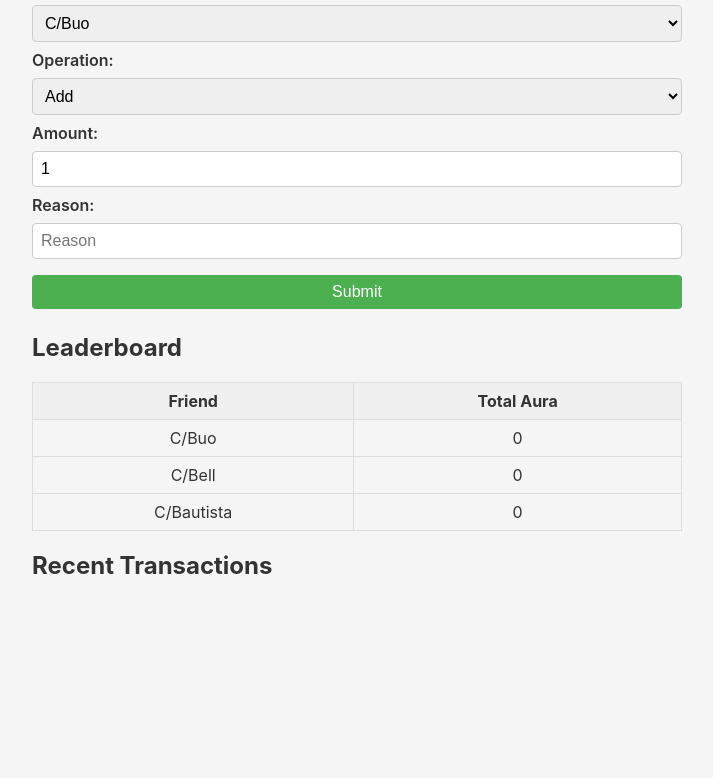
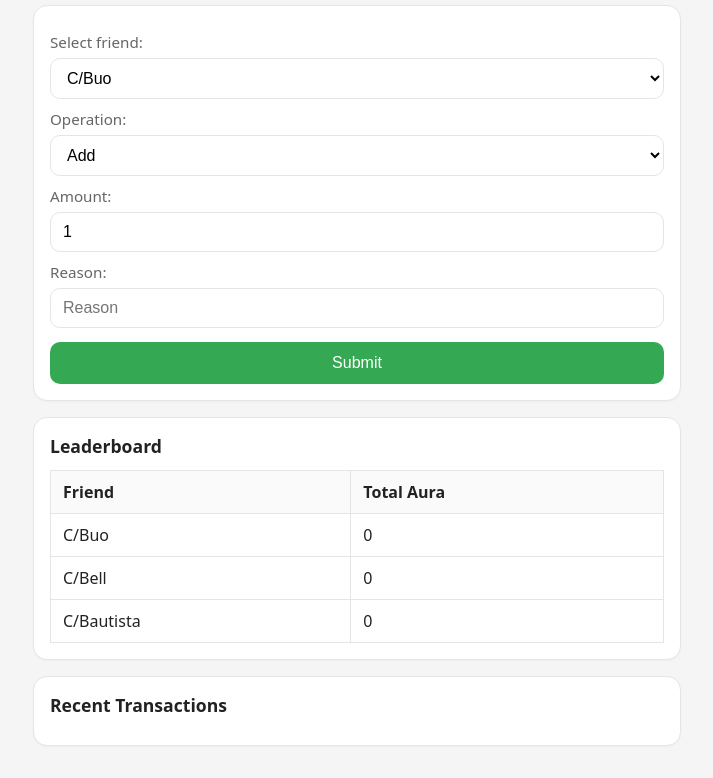
Before and after one commit to zhanebell/aura-tracker, a plain HTML site: page index.html in a window 1280 px wide. Shown: the part 94-872 px from the top of the page, without its empty margins (283-996 px from the left). Before the commit the page ends 800 px from the top, so only its background shows below. Drawn offline with Linux system fonts and the light colour scheme; no server answers.

Commit message:
Refactor CSS with CSS variables and new styles

```diff
--- a/style.css
+++ b/style.css
@@ -1,103 +1,46 @@
-/* Base styling for the Aura Tracker app */
-body {
-  font-family: -apple-system, BlinkMacSystemFont, 'Segoe UI', Roboto, Oxygen,
-    Ubuntu, Cantarell, 'Open Sans', 'Helvetica Neue', sans-serif;
-  margin: 0;
-  padding: 0;
-  background: #f5f5f5;
-  color: #333;
+:root {
+  --bg: #f5f5f5;
+  --fg: #222;
+  --muted: #666;
+  --card: #ffffff;
+  --accent: #34a853;
+  --accent-pressed: #2d8b46;
+  --border: #e5e5e5;
 }
 
-.container {
-  max-width: 650px;
-  margin: 0 auto;
-  padding: 1rem;
+* { box-sizing: border-box; }
+html, body { margin: 0; padding: 0; font-family: system-ui, -apple-system, "Segoe UI", Roboto, Arial, sans-serif; background: var(--bg); color: var(--fg); }
+
+.container { max-width: 680px; margin: 0 auto; padding: 16px; }
+h1 { text-align: center; margin: 16px 0 24px; }
+h2 { margin: 0 0 12px; font-size: 1.1rem; }
+
+.card {
+  background: var(--card);
+  border: 1px solid var(--border);
+  border-radius: 14px;
+  padding: 16px;
+  margin-bottom: 16px;
+  box-shadow: 0 1px 2px rgba(0,0,0,0.03);
 }
 
-h1 {
-  text-align: center;
-  margin-top: 0;
-  margin-bottom: 1rem;
+.label { display: block; margin: 10px 0 6px; font-size: 0.95rem; color: var(--muted); }
+.input {
+  width: 100%; padding: 10px 12px; font-size: 1rem;
+  border: 1px solid var(--border); border-radius: 10px; background: #fff;
 }
+.input:focus { outline: none; border-color: #cdd9ed; box-shadow: 0 0 0 3px rgba(100,150,250,0.15); }
 
-form {
-  display: grid;
-  gap: 0.5rem;
-  margin-bottom: 1.5rem;
+.btn {
+  width: 100%; margin-top: 14px; padding: 12px 14px; font-size: 1rem;
+  color: #fff; background: var(--accent); border: none; border-radius: 10px; cursor: pointer;
 }
+.btn:active { background: var(--accent-pressed); }
 
-form label {
-  font-weight: 600;
-}
+.table { width: 100%; border-collapse: collapse; }
+.table th, .table td { border: 1px solid var(--border); padding: 10px 12px; text-align: left; }
+.table th { background: #fafafa; }
 
-form input,
-form select,
-form button {
-  padding: 0.5rem;
-  font-size: 1rem;
-  border: 1px solid #ccc;
-  border-radius: 4px;
-  box-sizing: border-box;
-}
-
-form button {
-  background: #4caf50;
-  color: #fff;
-  border: none;
-  cursor: pointer;
-  margin-top: 0.5rem;
-  transition: background 0.2s ease;
-}
-
-form button:hover {
-  background: #45a049;
-}
-
-table {
-  width: 100%;
-  border-collapse: collapse;
-  margin-bottom: 1rem;
-}
-
-table th,
-table td {
-  border: 1px solid #ddd;
-  padding: 0.5rem;
-  text-align: center;
-}
-
-table th {
-  background: #f0f0f0;
-}
-
-ul#transactions {
-  list-style: none;
-  padding: 0;
-  margin: 0;
-}
-
-ul#transactions li {
-  background: #fff;
-  border: 1px solid #ddd;
-  border-radius: 4px;
-  padding: 0.5rem;
-  margin-bottom: 0.5rem;
-  font-size: 0.9rem;
-}
-
-/* Responsive adjustments */
-@media (max-width: 480px) {
-  .container {
-    padding: 0.5rem;
-  }
-  table th,
-  table td {
-    font-size: 0.9rem;
-    padding: 0.4rem;
-  }
-  form input,
-  form select,
-  form button {
-    font-size: 0.9rem;
-  }
-}
+.list { list-style: none; padding: 0; margin: 0; }
+.list li { padding: 8px 0; border-bottom: 1px solid var(--border); font-size: 0.95rem; }
+.list li:last-child { border-bottom: none; }
```
